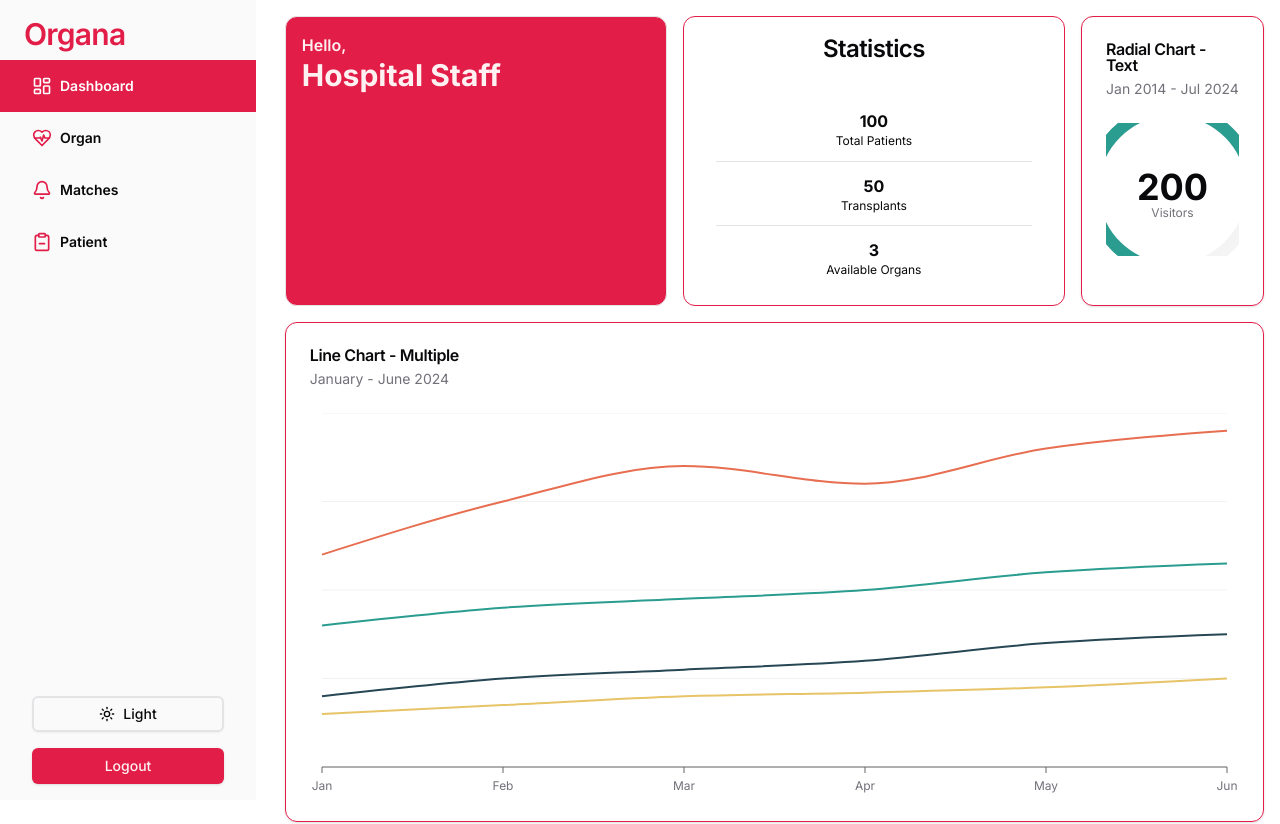
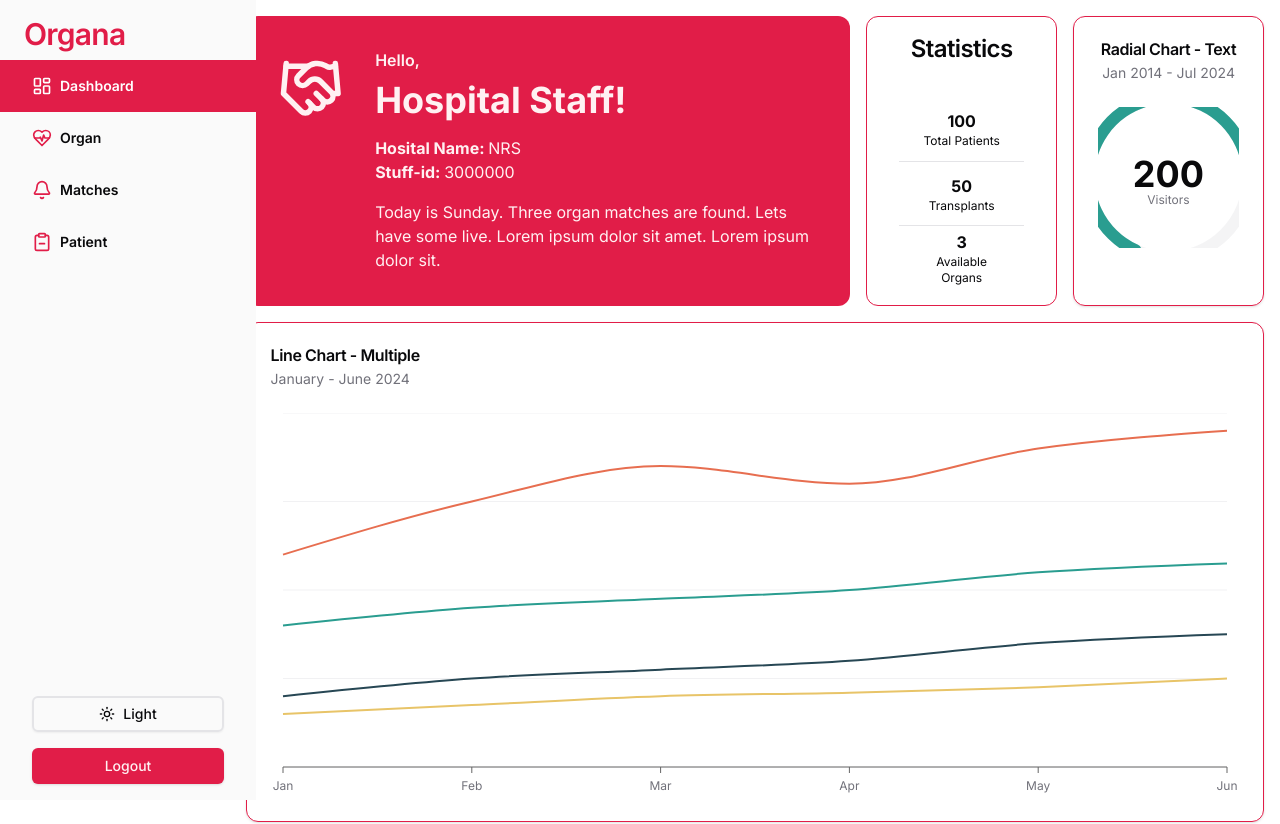
Before and after one commit to msanchariii/organa, a Next.js app in the folder frontend/: page /dashboard in a window 1280 px wide. Shown: the top 824 px of the page. Built offline with nearby package versions, Linux system fonts and the light colour scheme.

Commit message:
Dashboard

```diff
--- a/frontend/src/app/(user)/dashboard/page.tsx
+++ b/frontend/src/app/(user)/dashboard/page.tsx
@@ -4,21 +4,37 @@ import { PatientWaitingByOrganType } from "@/components/charts/PatientWaitingByO
 import { TransplantCompleted } from "@/components/charts/TransplantCompleted";
 import H3 from "@/components/typography/H3";
 import { Heart } from "lucide-react";
+import { Handshake } from "lucide-react";
 
 const DashboardPage = () => {
     return (
         <div className="space-y-4 pb-4">
             <div className="grid grid-cols-5 gap-4">
-                <div className="bg-primary text-primary-foreground col-span-2 rounded-xl border p-4">
-                    <h1 className="font-semibold">
-                        Hello, <br />{" "}
-                        <span className="text-3xl font-bold">
-                            Hospital Staff
-                        </span>
-                    </h1>
-                    <p></p>
+                <div className="bg-primary text-primary-foreground col-span-3 rounded-xl p-4">
+                    <div className="flex h-full gap-8 p-4">
+                        <Handshake size={80} className="" />
+                        <div className="h-full w-full space-y-4">
+                            <div className="">
+                                <h1 className="font-semibold">Hello,</h1>
+                                <h1 className="mb-4 pt-2 text-4xl font-bold">
+                                    Hospital Staff!
+                                </h1>
+                                <p>
+                                    <strong>Hosital Name: </strong>NRS
+                                </p>
+                                <p>
+                                    <strong>Stuff-id: </strong>3000000
+                                </p>
+                            </div>
+                            <p className="max-w-[550px] text-wrap">
+                                Today is Sunday. Three organ matches are found.
+                                Lets have some live. Lorem ipsum dolor sit amet.
+                                Lorem ipsum dolor sit.
+                            </p>
+                        </div>
+                    </div>
                 </div>
-                <div className="border-primary col-span-2 space-y-8 rounded-xl border p-4 text-center">
+                <div className="border-primary col-span-1 space-y-8 rounded-xl border p-4 text-center">
                     <H3>Statistics</H3>
                     <div className="divide-y px-4">
                         <StatComponent title="Total Patients" value="100" />
```
